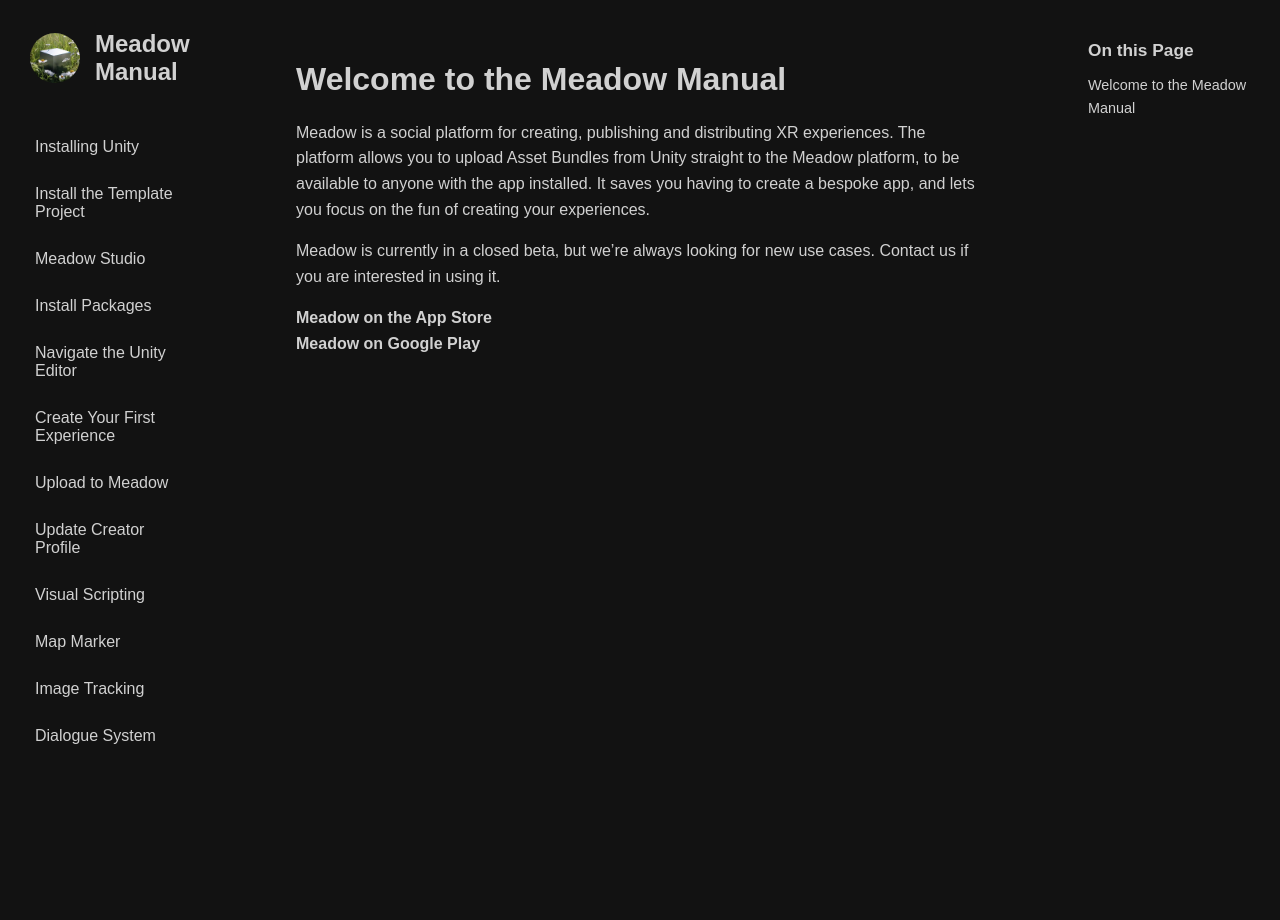
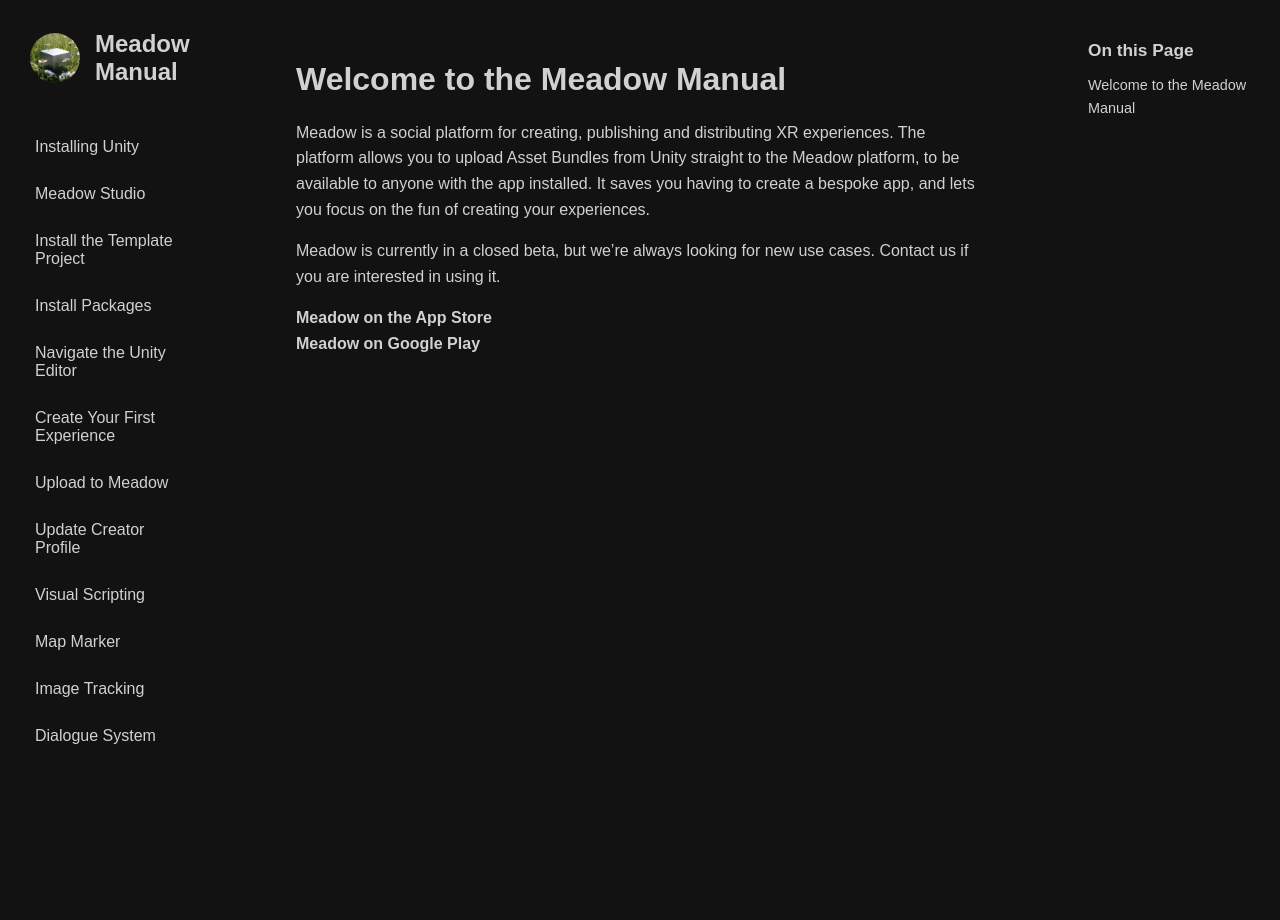
Before and after one commit to untoldgarden/meadow-manual, a Jekyll site: the page built from index.md, in a window 1280 px wide. Built offline with Jekyll 4.4.1, drawn with Linux system fonts in a browser that asks for light colours; the table of contents is made by our own code.

Commit message:
changed order

```diff
--- a/_layouts/default.html
+++ b/_layouts/default.html
@@ -25,8 +25,8 @@
       </header>
       <!-- Chapter links -->
       <a href="{{ '/installing-unity.html' | relative_url }}" class="{% if page.url == '/installing-unity.html' %}active{% endif %}">Installing Unity</a>
+      <a href="{{ '/meadow-studio.html' | relative_url }}" class="{% if page.url == '/meadow-studio.html' %}active{% endif %}">Meadow Studio</a>
       <a href="{{ '/install-the-template-project.html' | relative_url }}" class="{% if page.url == '/install-the-template-project.html' %}active{% endif %}">Install the Template Project</a>
-      <a href="{{ '/meadow-studio.html' | relative_url }}" class="{% if page.url == '/meadow-studio.html' %}active{% endif %}">Meadow Studio</a>
       <a href="{{ '/install-packages.html' | relative_url }}" class="{% if page.url == '/install-packages.html' %}active{% endif %}">Install Packages</a>
       <a href="{{ '/navigate-the-unity-editor.html' | relative_url }}" class="{% if page.url == '/navigate-the-unity-editor.html' %}active{% endif %}">Navigate the Unity Editor</a>
       <a href="{{ '/create-your-first-experience.html' | relative_url }}" class="{% if page.url == '/create-your-first-experience.html' %}active{% endif %}">Create Your First Experience</a>
```
